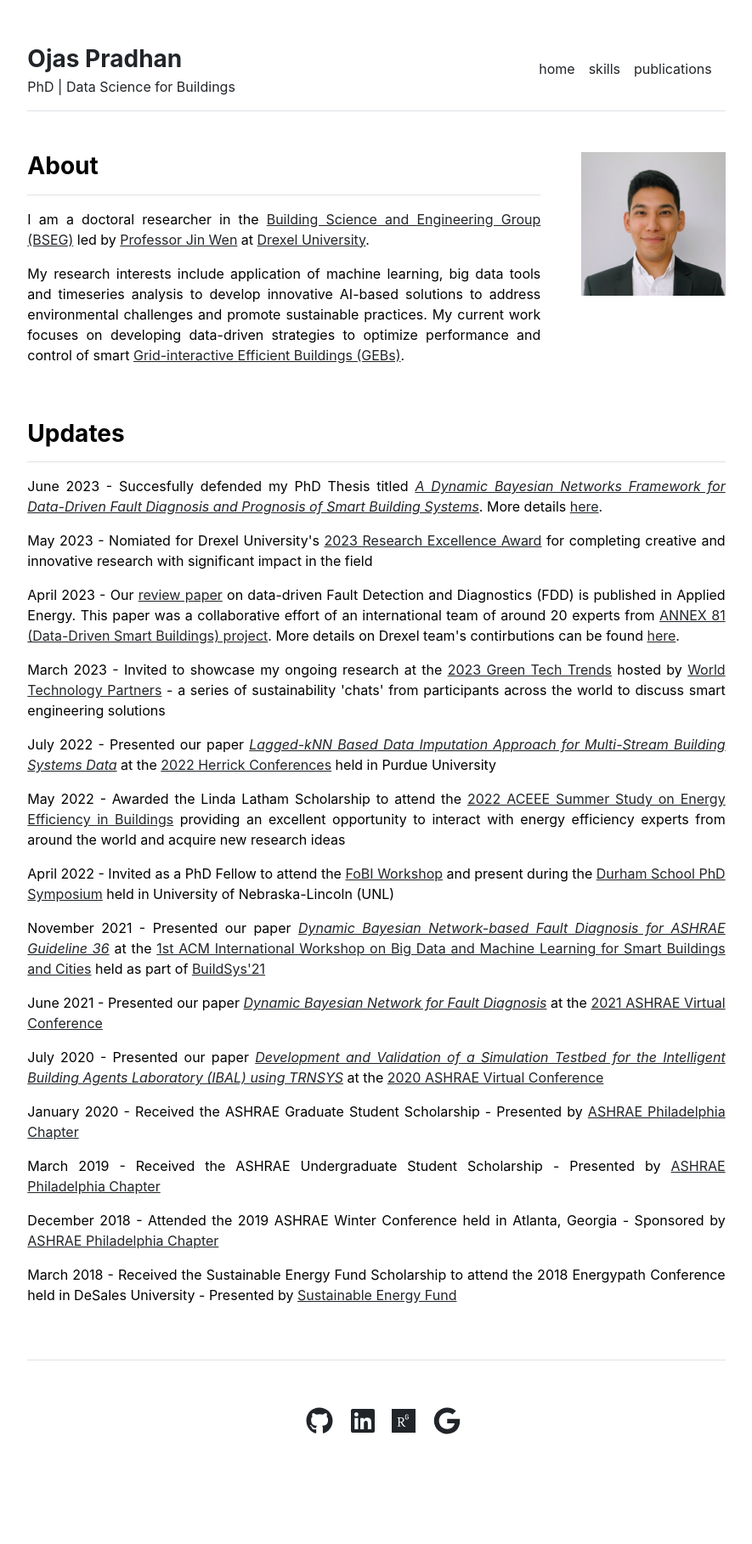
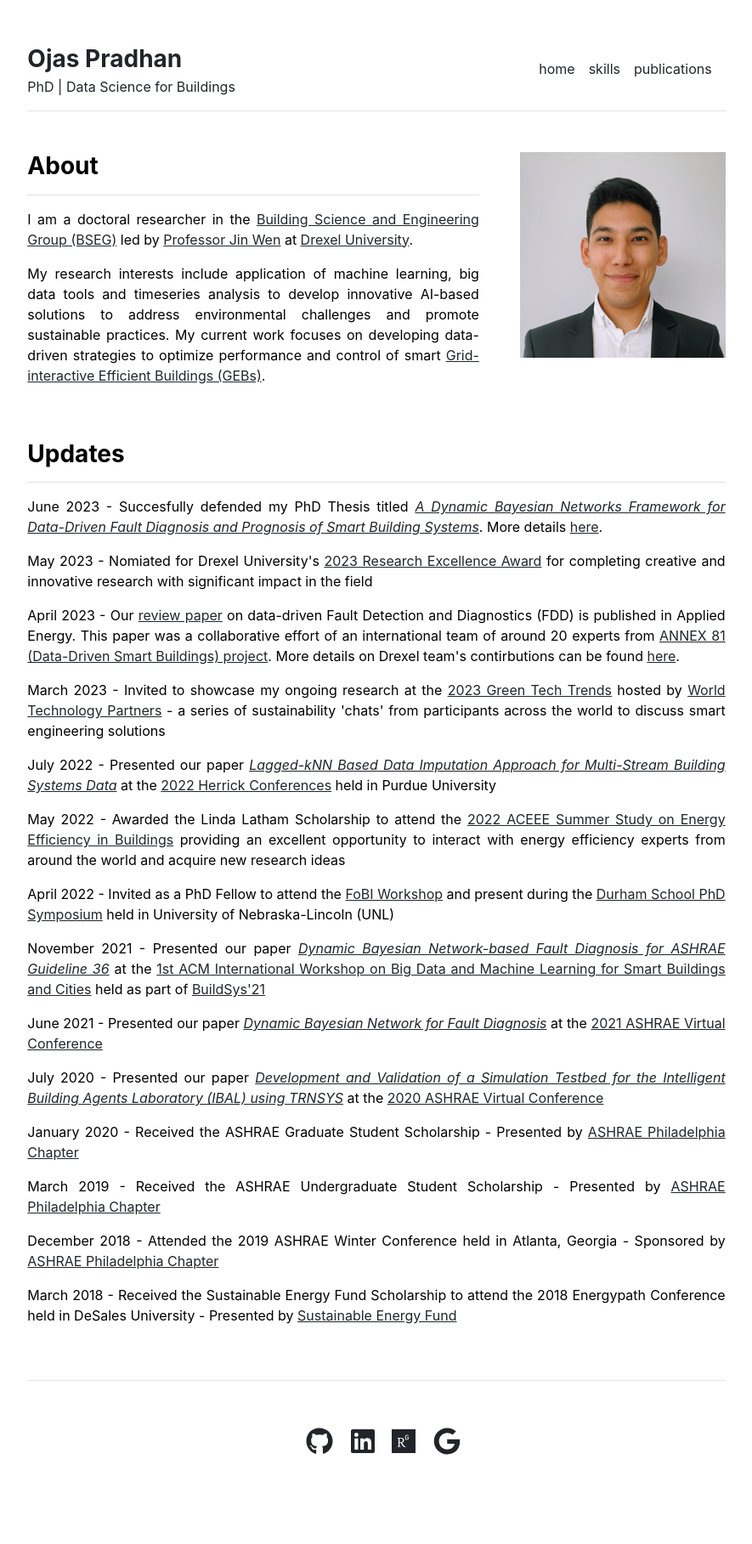
Before and after one commit to pradhanojas/pradhanojas.github.io, a Jekyll site: the page built from index.md, in a window 1280 px wide. Shown: the whole page at 85% size, without its empty margins (197-1082 px from the left). Built offline with Jekyll 4.4.1, drawn with Linux system fonts in a browser that asks for light colours; before the commit the page ends 1793 px from its top, so only the background shows below that.

Commit message:
Update home.html

```diff
--- a/_layouts/home.html
+++ b/_layouts/home.html
@@ -3,11 +3,11 @@ layout: default
 ---
 
 <div class="row g-5 mb-5">
-  <div class="col-md-9" style="text-align: justify">
+  <div class="col-md-8" style="text-align: justify">
     <h3 class="fw-bold border-bottom pb-3 mb-3">About</h3>
     {{ content }}
   </div>
-  <div class="col-md-3">
+  <div class="col-md-4">
     <img src="{{ site.github.url }}/assets/img/headshot-square.jpeg" alt="Home" width="100%">
   </div>
 </div>
```
